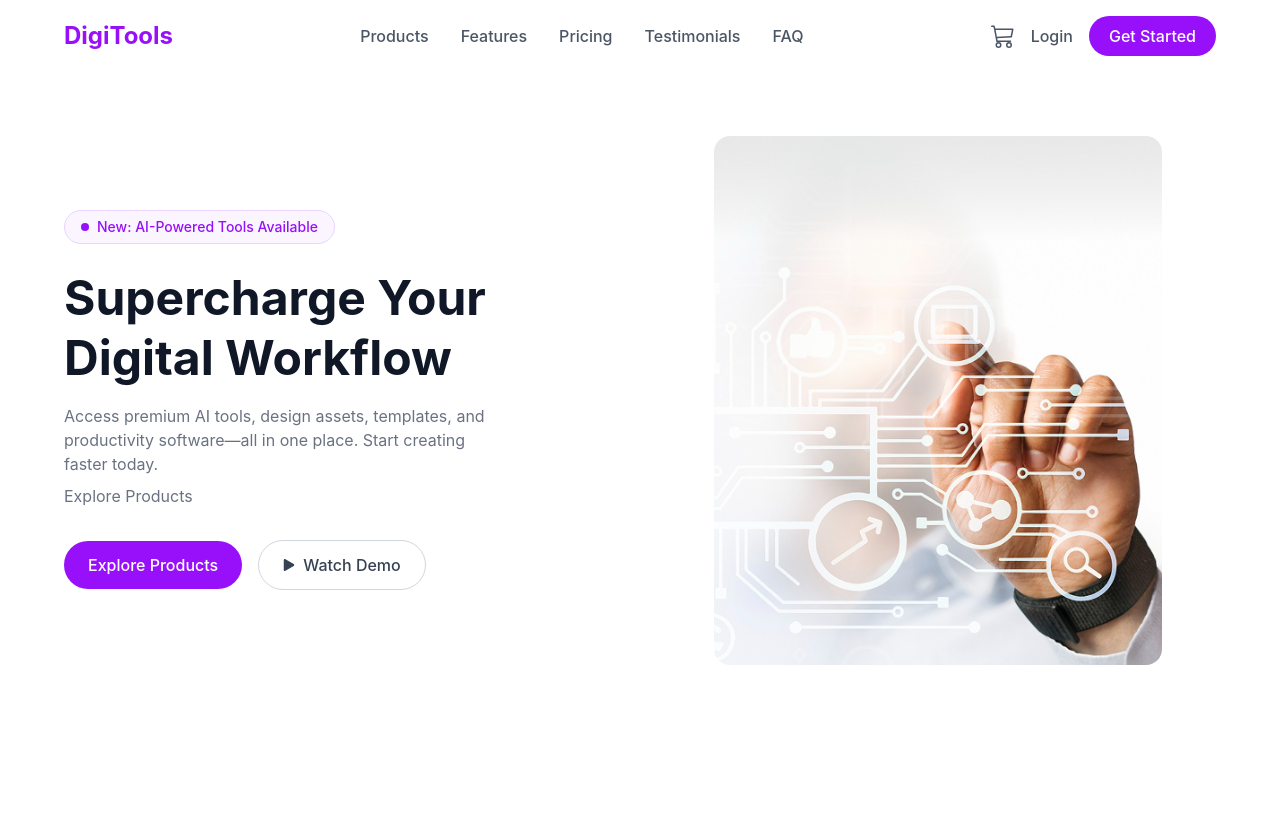
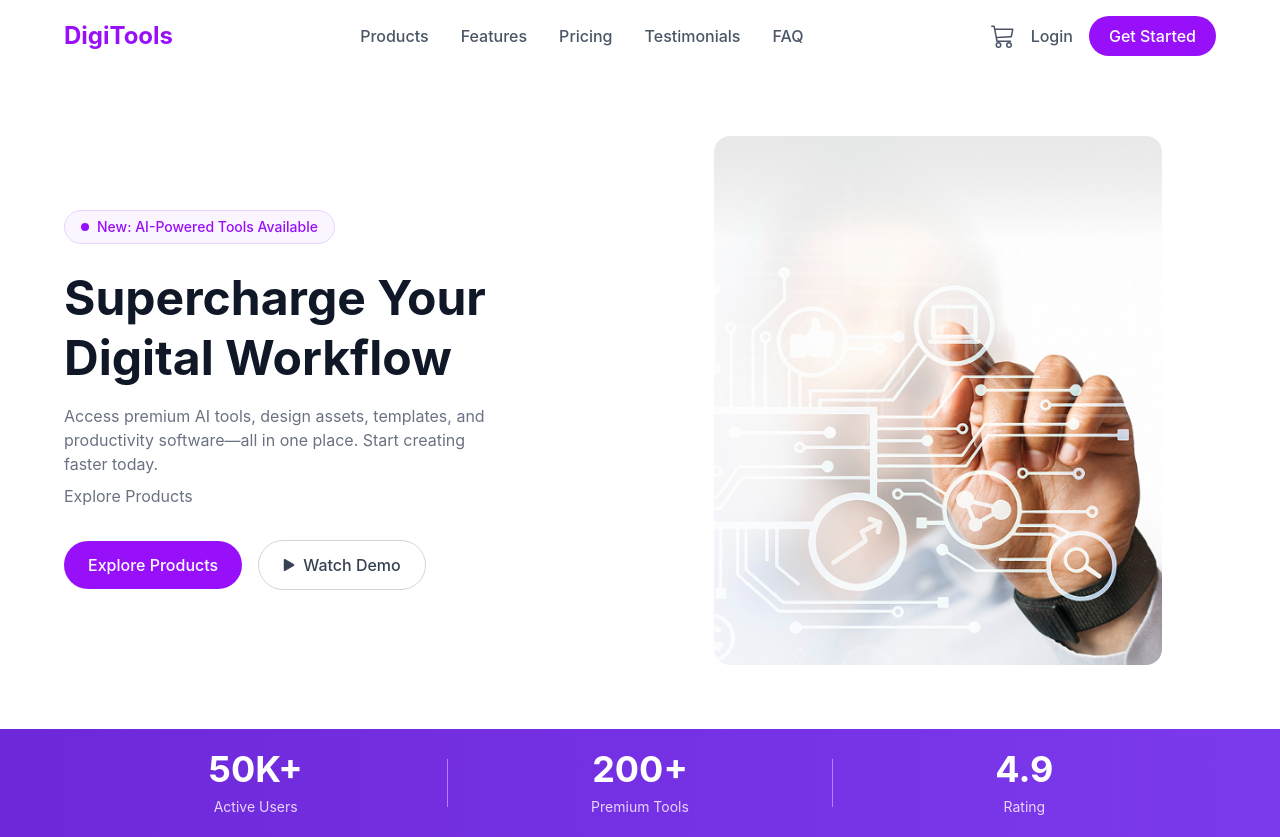
Before and after one commit to Shojon-Miah/DigiTools-Platform, a React (Vite) app: page / in a window 1280 px wide. Before the commit the page ends 800 px from the top, so only its background shows below. Built offline with nearby package versions, Linux system fonts and the light colour scheme.

Commit message:
add Stats section code

```diff
--- a/src/App.jsx
+++ b/src/App.jsx
@@ -1,6 +1,7 @@
 import { useState } from 'react'
 import Navbar from './components/Navbar'
 import Banner from './components/Banner'
+import Stats from './components/Stats'
 
 function App() {
   const [cartItems] = useState([])
@@ -9,6 +10,7 @@ function App() {
     <div>
       <Navbar cartItems={cartItems} />
       <Banner />
+      <Stats />
     </div>
   )
 }
--- a/src/components/Banner.jsx
+++ b/src/components/Banner.jsx
@@ -32,13 +32,13 @@ const Banner = () => {
                     {/* Buttons */}
                     <div className="banner-buttons flex items-center gap-4">
 
-            <a  href="#products"
+                        <a href="#products"
                             className="bg-purple-600 hover:bg-purple-700 text-white font-medium px-6 py-3 rounded-full transition-colors"
                         >
                             Explore Products
                         </a>
 
-            <a  href="#"
+                        <a href="#"
                             className="flex items-center gap-2 border border-gray-300 hover:border-purple-600 text-gray-700 hover:text-purple-600 font-medium px-6 py-3 rounded-full transition-colors"
                         >
                             <FaPlay className="w-3 h-3" />
--- a/src/components/Navbar.jsx
+++ b/src/components/Navbar.jsx
@@ -46,7 +46,7 @@ const Navbar = ({ cartItems }) => {
             )}
           </div>
 
-          {/* Login button */}
+          {/* Login utton */}
           <a href="#" className="text-gray-600 hover:text-purple-600 font-medium">
             Login
           </a>
--- a/src/components/Stats.jsx
+++ b/src/components/Stats.jsx
@@ -0,0 +1,35 @@
+const Stats = () => {
+  return (
+    <section className="stats-section w-full py-5" style={{ background: 'linear-gradient(to right, #6d28d9, #7c3aed)' }}>
+      <div className="max-w-6xl mx-auto flex items-center justify-center gap-0">
+
+        {/* Active Users */}
+        <div className="stats-item flex-1 flex flex-col items-center text-center text-white px-8">
+          <span className="stats-number text-4xl font-bold mb-2">50K+</span>
+          <span className="stats-label text-sm text-purple-200">Active Users</span>
+        </div>
+
+        {/* Divider */}
+        <div className="stats-divider w-px h-12 bg-purple-400"></div>
+
+        {/* Premium Tools */}
+        <div className="stats-item flex-1 flex flex-col items-center text-center text-white px-8">
+          <span className="stats-number text-4xl font-bold mb-2">200+</span>
+          <span className="stats-label text-sm text-purple-200">Premium Tools</span>
+        </div>
+
+        {/* Divider */}
+        <div className="stats-divider w-px h-12 bg-purple-400"></div>
+
+        {/* Rating */}
+        <div className="stats-item flex-1 flex flex-col items-center text-center text-white px-8">
+          <span className="stats-number text-4xl font-bold mb-2">4.9</span>
+          <span className="stats-label text-sm text-purple-200">Rating</span>
+        </div>
+
+      </div>
+    </section>
+  )
+}
+
+export default Stats
```
Lines whose indentation alone changed are shown as unchanged.
